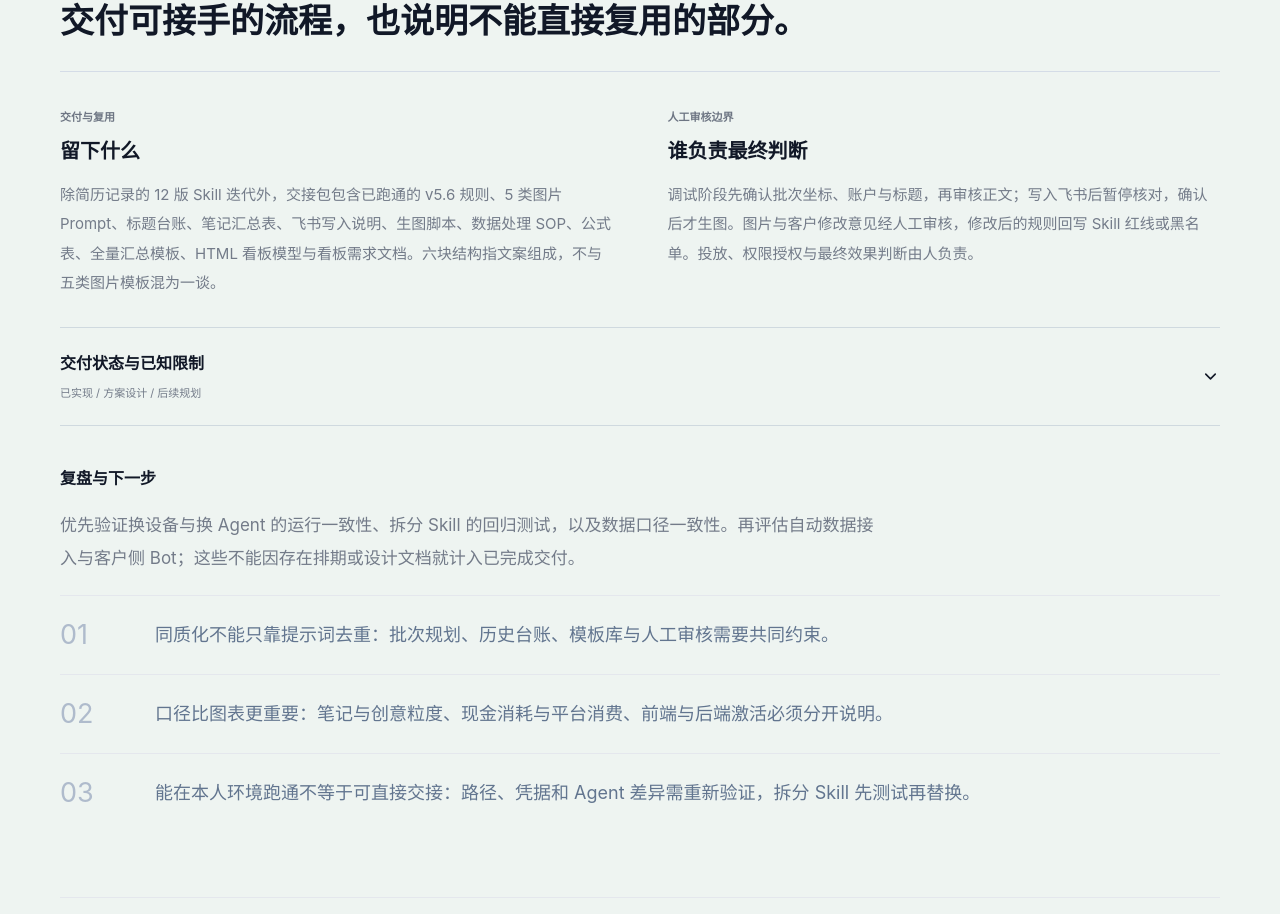
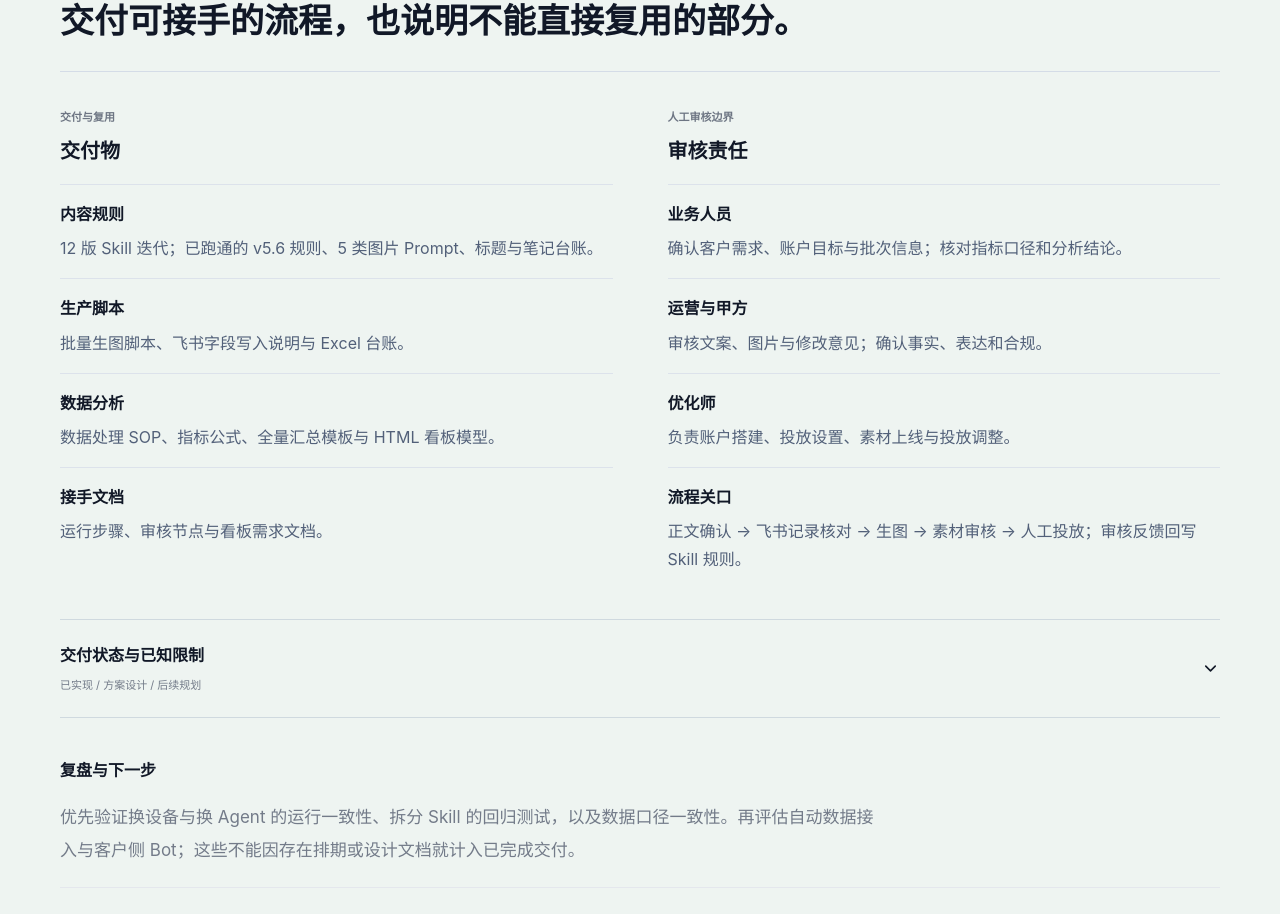
Before and after one commit to habaokhoa8-del/ranran-ai-portfolio, a Next.js app: page /ranran-ai-portfolio/projects/beike/ in a window 1280 px wide. Shown: the part 6747-7661 px from the top of the page. Built offline with nearby package versions, Linux system fonts and the light colour scheme.

Commit message:
Use project slug for scoped handoff layout

```diff
--- a/components/case-study.tsx
+++ b/components/case-study.tsx
@@ -106,7 +106,7 @@ export function CaseStudy({ project: p }: { project: Project }) {
 
     <section className="story-band product-story" id="implementation"><div className="case-section container">
       <ChapterHeading number="04" label="产品化思维" title={story.product.title} />
-      <div className="product-decisions"><Reveal><span className="eyebrow">交付与复用</span><h3>{p.id === 'beike' ? '交付物' : '留下什么'}</h3>{p.id === 'beike' ? <dl className="handoff-list">{beikeHandoff.map(item => <div key={item.title}><dt>{item.title}</dt><dd>{item.text}</dd></div>)}</dl> : <p>{story.product.output}</p>}</Reveal><Reveal><span className="eyebrow">人工审核边界</span><h3>{p.id === 'beike' ? '审核责任' : '谁负责最终判断'}</h3>{p.id === 'beike' ? <dl className="handoff-list">{beikeReviewOwners.map(item => <div key={item.title}><dt>{item.title}</dt><dd>{item.text}</dd></div>)}<div><dt>流程关口</dt><dd>正文确认 → 飞书记录核对 → 生图 → 素材审核 → 人工投放；审核反馈回写 Skill 规则。</dd></div></dl> : <p>{story.product.boundary}</p>}</Reveal></div>
+      <div className="product-decisions"><Reveal><span className="eyebrow">交付与复用</span><h3>{p.slug === 'beike' ? '交付物' : '留下什么'}</h3>{p.slug === 'beike' ? <dl className="handoff-list">{beikeHandoff.map(item => <div key={item.title}><dt>{item.title}</dt><dd>{item.text}</dd></div>)}</dl> : <p>{story.product.output}</p>}</Reveal><Reveal><span className="eyebrow">人工审核边界</span><h3>{p.slug === 'beike' ? '审核责任' : '谁负责最终判断'}</h3>{p.slug === 'beike' ? <dl className="handoff-list">{beikeReviewOwners.map(item => <div key={item.title}><dt>{item.title}</dt><dd>{item.text}</dd></div>)}<div><dt>流程关口</dt><dd>正文确认 → 飞书记录核对 → 生图 → 素材审核 → 人工投放；审核反馈回写 Skill 规则。</dd></div></dl> : <p>{story.product.boundary}</p>}</Reveal></div>
       <details className="evidence-disclosure delivery-disclosure"><summary><span>交付状态与已知限制 <small>已实现 / 方案设计 / 后续规划</small></span><ChevronDown size={19} /></summary><div className="delivery-register">{(story.product.delivery ?? p.modules.map(m => ({ title: m.title, status: m.status, text: m.human }))).map(item => <div key={item.title}><strong>{item.title}</strong><span className={`delivery ${item.status === '已实现' ? 'done' : item.status === '后续规划' ? 'planned' : 'designed'}`}>{item.status}</span><p>{item.text}</p></div>)}</div></details>
       {evidence('implementation')}
       <div className="chapter-subsection" id="reflection"><Reveal><div className="subsection-heading"><h3>复盘与下一步</h3></div><p className="chapter-intro">{story.product.next}</p></Reveal><div className="reflection-list">{p.lessons.map((lesson, i) => <Reveal key={lesson}><span>0{i + 1}</span><p>{lesson}</p></Reveal>)}</div></div>
```
